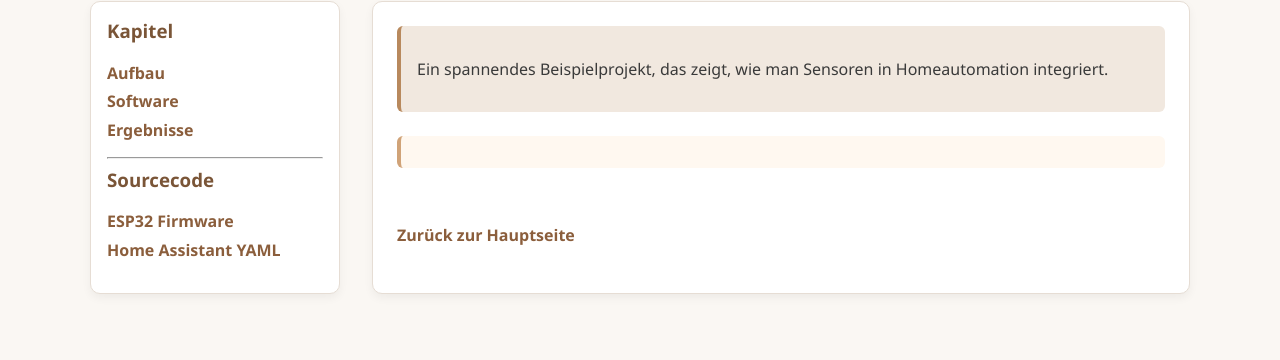
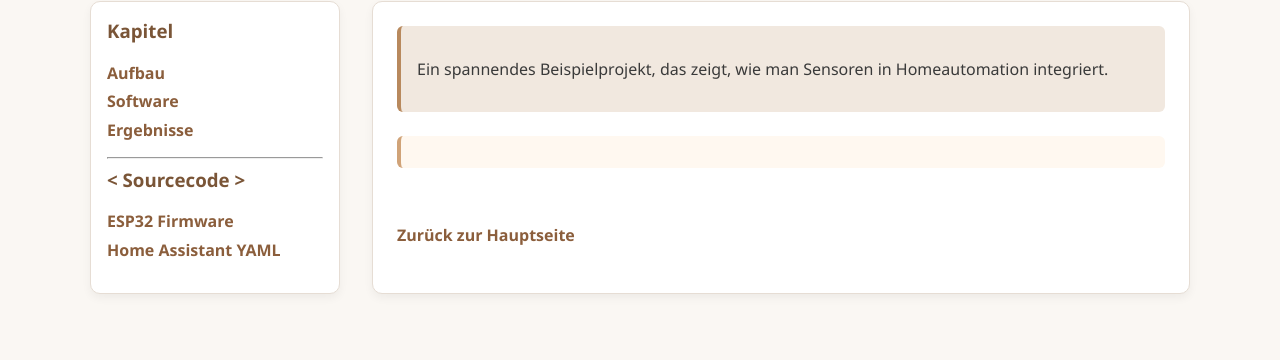
Before and after one commit to schu-r/homeautomation, a Jekyll site: the page built from projects/project1.md, in a window 1280 px wide. Shown: the part 182-542 px from the top of the page. Built offline with Jekyll 4.4.1, drawn with Linux system fonts in a browser that asks for light colours; part of the change alters nothing that is shown.

```diff
--- a/_layouts/project.html
+++ b/_layouts/project.html
@@ -151,7 +151,7 @@
       {% endif %}
       {% if page.code_files %}
       <hr>
-      <h3>Sourcecode</h3>
+      <h3>&lt; Sourcecode &gt;</h3>
       <ul>
         {% for file in page.code_files %}
           <li><a href="{{ file.path }}" target="_new">{{ file.name }}</a></li>
```
